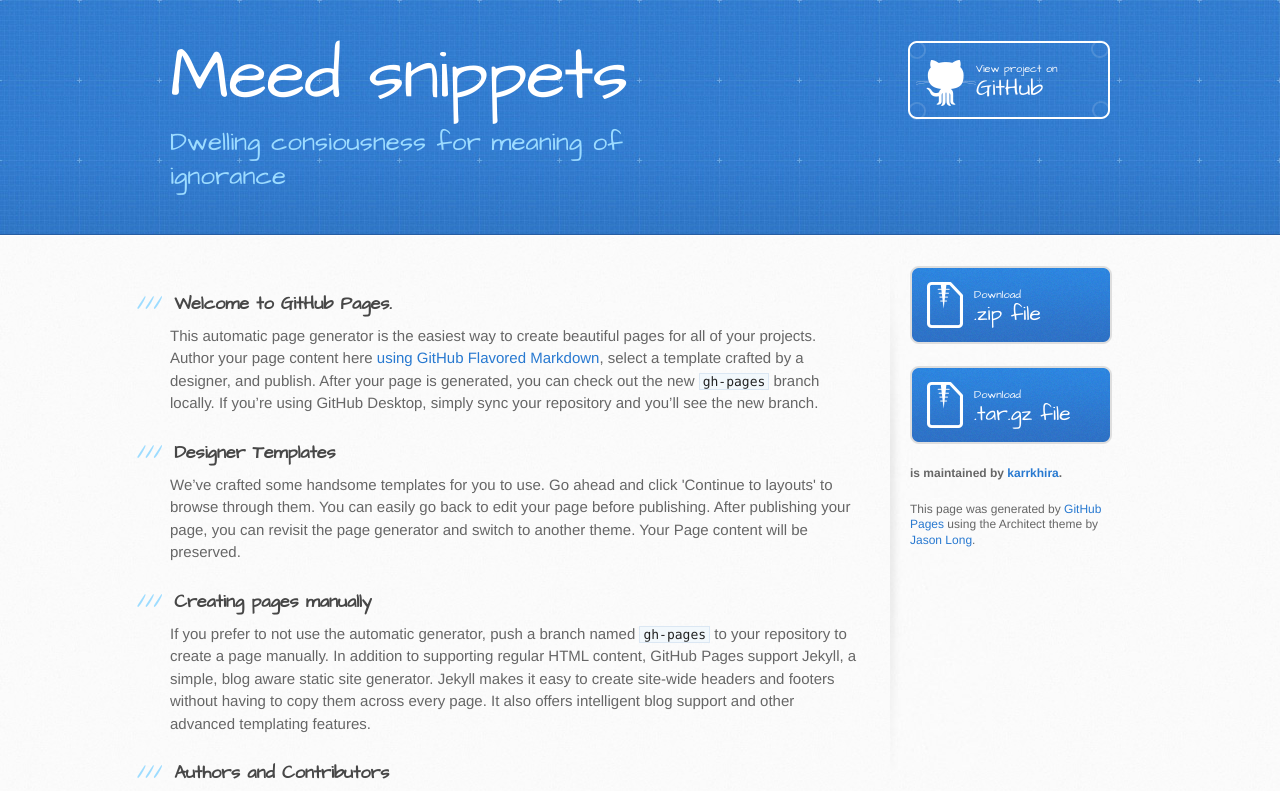
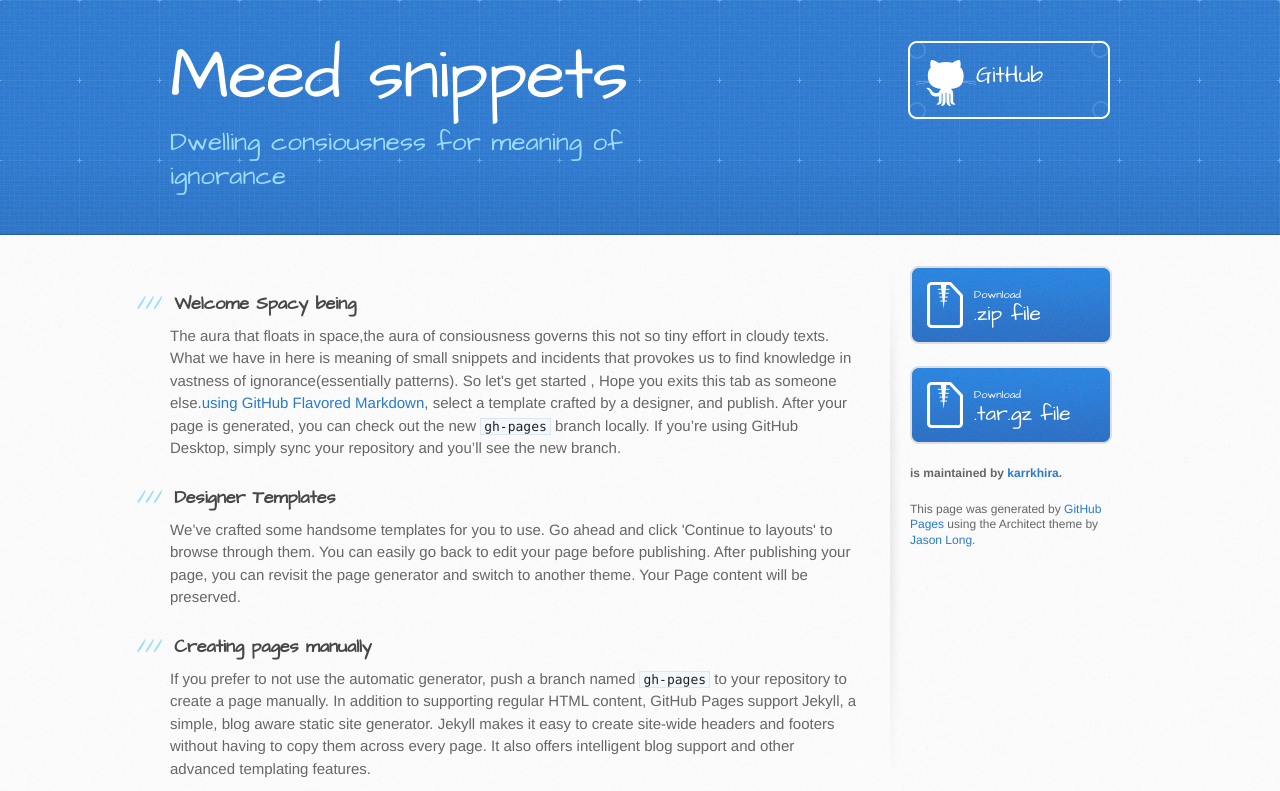
Before and after one commit to karrkhira/meed_snippets, a plain HTML site: page index.html in a window 1280 px wide. Shown: the top 791 px of the page. Drawn offline with Linux system fonts and the light colour scheme.

Commit message:
Update index.html

```diff
--- a/index.html
+++ b/index.html
@@ -21,7 +21,7 @@
       <div class="inner">
         <h1>Meed snippets</h1>
         <h2>Dwelling consiousness for meaning of ignorance</h2>
-        <a href="https://github.com/karrkhira/meed_snippets" class="button"><small>View project on</small> GitHub</a>
+        <a href="https://github.com/karrkhira/meed_snippets" class="button"> GitHub</a>
       </div>
     </header>
 
@@ -29,9 +29,10 @@
       <div class="inner clearfix">
         <section id="main-content">
           <h3>
-<a id="welcome-to-github-pages" class="anchor" href="#welcome-to-github-pages" aria-hidden="true"><span aria-hidden="true" class="octicon octicon-link"></span></a>Welcome to GitHub Pages.</h3>
+<a id="welcome-to-github-pages" class="anchor" href="#welcome-to-github-pages" aria-hidden="true"><span aria-hidden="true" class="octicon octicon-link"></span></a>Welcome Spacy being</h3>
 
-<p>This automatic page generator is the easiest way to create beautiful pages for all of your projects. Author your page content here <a href="https://guides.github.com/features/mastering-markdown/">using GitHub Flavored Markdown</a>, select a template crafted by a designer, and publish. After your page is generated, you can check out the new <code>gh-pages</code> branch locally. If you’re using GitHub Desktop, simply sync your repository and you’ll see the new branch.</p>
+<p>The aura that floats in space,the aura of consiousness  governs  this not so tiny effort in cloudy texts. What we have in  here is meaning of small snippets and incidents that provokes us to find knowledge in vastness of ignorance(essentially patterns).
+  So let's get started , Hope you exits this tab as someone else.<a href="https://guides.github.com/features/mastering-markdown/">using GitHub Flavored Markdown</a>, select a template crafted by a designer, and publish. After your page is generated, you can check out the new <code>gh-pages</code> branch locally. If you’re using GitHub Desktop, simply sync your repository and you’ll see the new branch.</p>
 
 <h3>
 <a id="designer-templates" class="anchor" href="#designer-templates" aria-hidden="true"><span aria-hidden="true" class="octicon octicon-link"></span></a>Designer Templates</h3>
```
